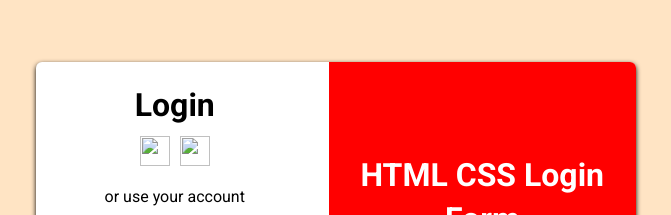
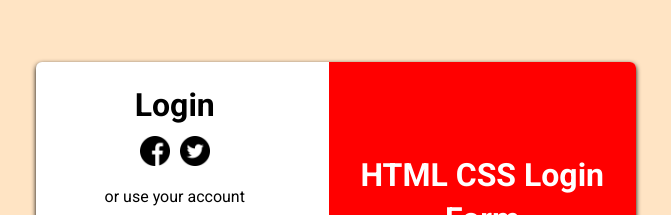
Before and after one commit to JuanPa2805/Segundoparcial, a plain HTML site: page index.html in a window 1280 px wide. Shown: the part 163-378 px from the top of the page, without its empty margins (304-975 px from the left). Drawn offline with Linux system fonts and the light colour scheme.

Commit message:
Add files via upload

```diff
--- a/index.html
+++ b/index.html
@@ -16,8 +16,8 @@
             <h1> Login </h1>
 
             <div class="logo">
-                    <img src="img/facebook.png" alt="">
-                    <img src="img/twitter.png" alt="">
+                    <img src="facebook.png" alt="">
+                    <img src="twitter.png" alt="">
             </div>
 
             <p>or use your account</p>
```
